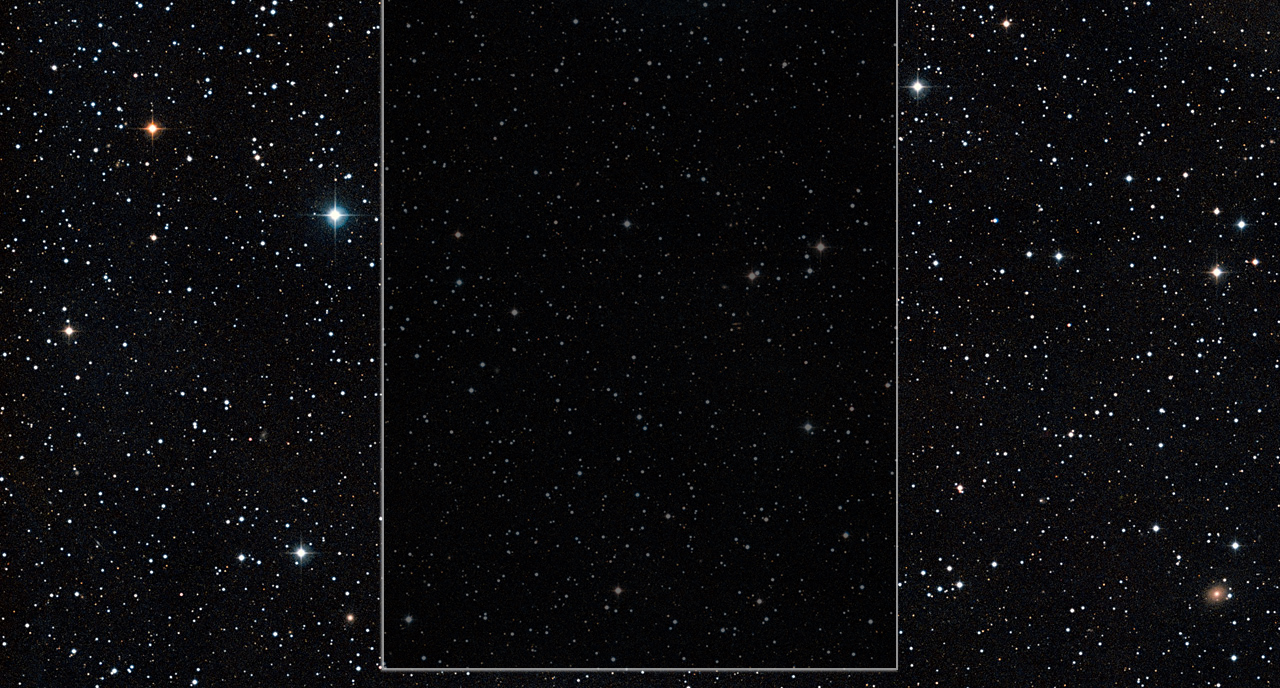
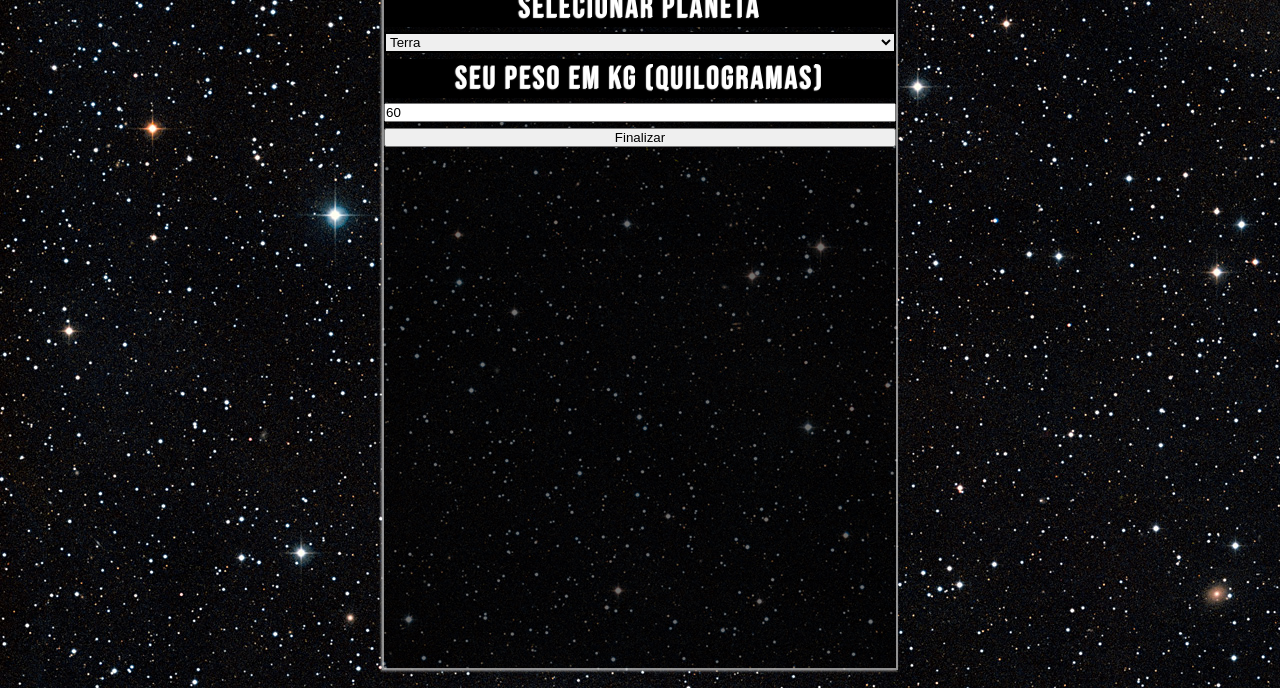
Before and after one commit to Vitorezy/Sistema-solar-Casa-Aberta, a plain HTML site: page gravidade.html in a window 1280 px wide. Shown: the part 112-800 px from the top of the page. Drawn offline with Linux system fonts and the light colour scheme.

Commit message:
criando form de gravidade

```diff
--- a/gravidade.css
+++ b/gravidade.css
@@ -36,3 +36,21 @@ form {
     height: 85%;
     width: 40%;
 }
+form {
+  display: flex;
+  flex-direction: column;
+  gap: 0.8%;
+  font-family: 'bebas', Arial, Helvetica, sans-serif;
+
+}
+form > label {
+  font-size: 2rem;
+  letter-spacing: 2px;
+  text-shadow: -1px 1px 1px white;
+  background-color: black;
+  font-weight: 500;
+}
+form > select {
+  cursor: pointer;
+   border: 2px solid black;
+}
--- a/gravidade.html
+++ b/gravidade.html
@@ -5,12 +5,30 @@
     <meta http-equiv="X-UA-Compatible" content="IE=edge">
     <meta name="viewport" content="width=device-width, initial-scale=1.0">
     <link rel="stylesheet" href="gravidade.css">
+    <link rel="shortcut icon" href="images/favicon.ico" type="image/x-icon" />
     <title>Teste de Gravidade</title>
 </head>
 <body>
     <h1>TESTE OS EFEITOS DA GRAVIDADE</h1>
 </body>
 <form action="gravidade.html" method="get">
-
+    <label for="planeta_select">
+        Selecionar planeta
+    </label>
+    <select name="planeta" id="planeta_select">
+        <option value="terra">Terra</option>
+        <option value="Mercurio">Mercurio</option>
+        <option value="venus">Vênus</option>
+        <option value="marte">Marte</option>
+        <option value="Jupiter">Júpiter</option>
+        <option value="saturno">Saturno</option>
+        <option value="urano">Urano</option>
+        <option value="netuno">Netuno</option>
+    </select>
+    <label for="pesokginput">
+        seu peso em KG (Quilogramas)
+    </label>
+    <input type="number" name="pesokg" maxlength="600" id="pesokginput" value="60">
+    <input type="submit" value="Finalizar">
 </form>
 </html>
```
